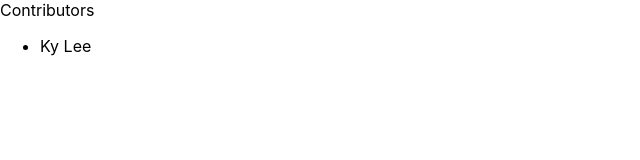
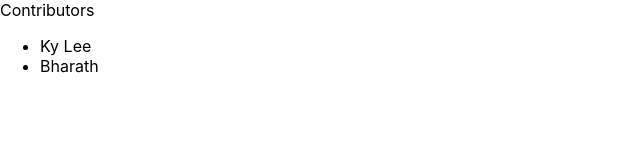
Before and after one commit to kyhy/xenia, a React (Create React App) app: page /contributors in a window 1280 px wide. Shown: the top 160 px of the page, without its empty margins (0-640 px from the left). Built offline with nearby package versions, Linux system fonts and the light colour scheme.

Commit message:
added my namegit status

```diff
--- a/src/Contributors.js
+++ b/src/Contributors.js
@@ -7,6 +7,7 @@ const Contributors = () => (
     </div>
     <ul>
       <li>Ky Lee</li>
+      <li>Bharath</li>
     </ul>
   </div>
 );
```
